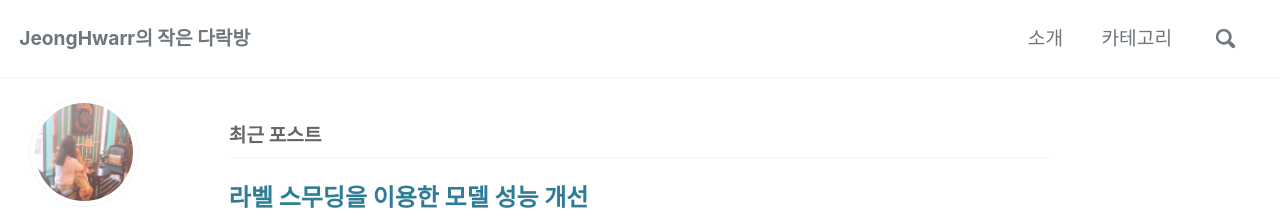
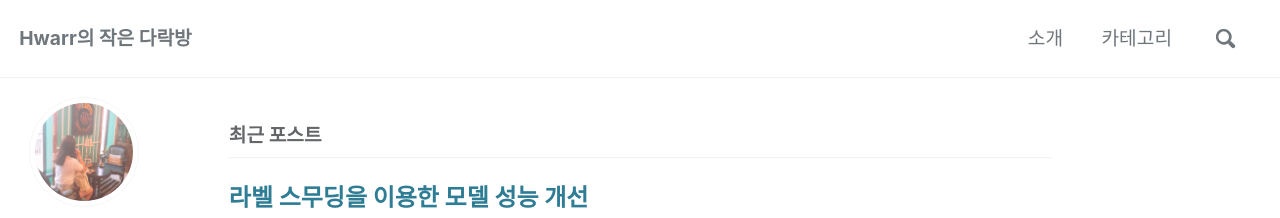
Before and after one commit to jeongHwarr/jeongHwarr.github.io_before, a Jekyll site: the page built from index.html, in a window 1280 px wide. Shown: the top 218 px of the page. Built offline with Jekyll 4.4.1, drawn with Linux system fonts in a browser that asks for light colours; cached includes are drawn as plain includes; some web fonts are replaced; the list of posts is cut into pages by our own code; comment, search, counter and statistics services are not loaded.

Commit message:
블로그 타이틀 수정
Signed-off-by: jeonghwa Yoo <green2368@naver.com>

```diff
--- a/_config.yml
+++ b/_config.yml
@@ -16,11 +16,11 @@ minimal_mistakes_skin    : "default" # "air", "aqua", "contrast", "dark", "dirt"
 
 # Site Settings
 locale                   : "ko"
-title                    : "JeongHwarr의 작은 다락방"
+title                    : "Hwarr의 작은 다락방"
 title_separator          : "-"
 subtitle                 : # site tagline that appears below site title in masthead
 name                     : "JeongHwarr"
-description              : "JeongHwarr의 작은 다락방"
+description              : "Hwarr의 작은 다락방"
 url                      : "https://jeonghwarr.github.io" # the base hostname & protocol for your site e.g. "https://mmistakes.github.io"
 baseurl                  : # the subpath of your site, e.g. "/blog"
 repository               : # GitHub username/repo-name e.g. "mmistakes/minimal-mistakes"
```
